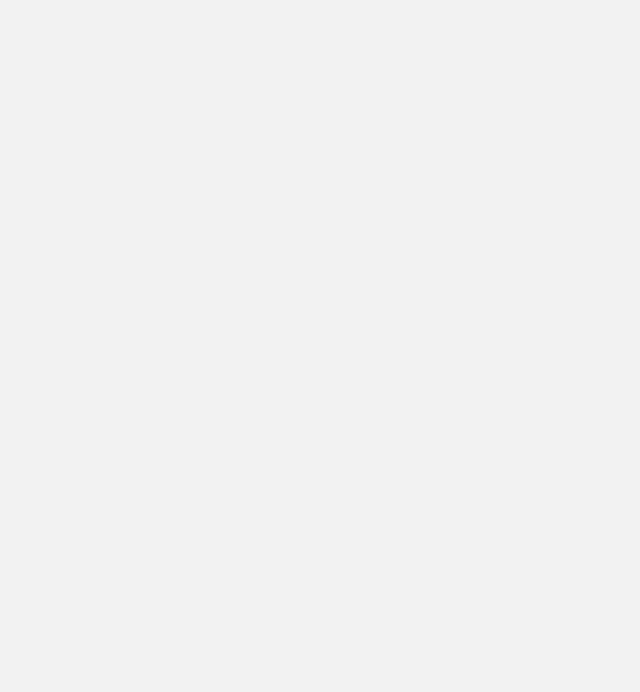
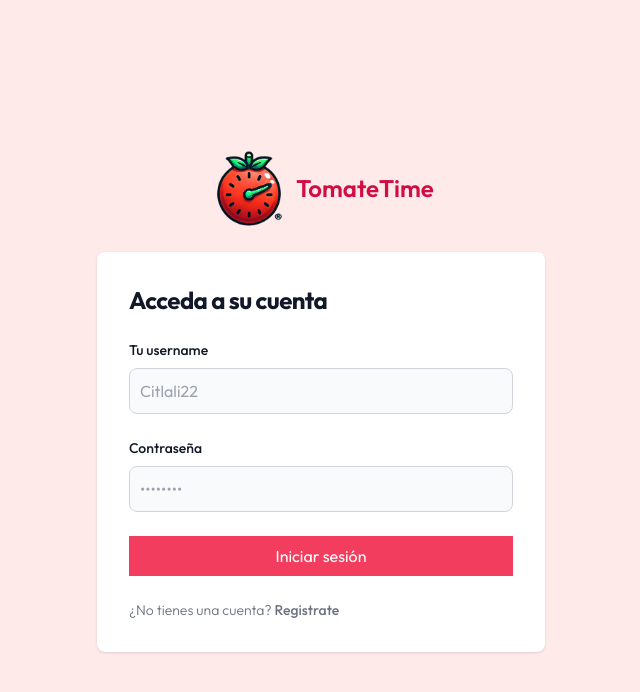
Before and after one commit to sahidAleDev/PhantomFocus_frontend, a Vue app: page /login in a window 1280 px wide. Before the commit this address had no page. Shown: the top 692 px of the page, without its empty margins (319-959 px from the left). Built offline with nearby package versions, Linux system fonts and the light colour scheme.

Commit message:
feat(ui): crea maquetado de LoginView
- Implementa el diseño inicial de la vista LoginView.vue
- Estructura los elementos básicos de la interfaz de inicio de sesión

```diff
--- a/index.html
+++ b/index.html
@@ -4,6 +4,16 @@
     <meta charset="UTF-8">
     <link rel="icon" href="/favicon.ico">
     <meta name="viewport" content="width=device-width, initial-scale=1.0">
+
+    <link rel="preconnect" href="https://fonts.googleapis.com">
+    <link rel="preconnect" href="https://fonts.gstatic.com" crossorigin>
+    <link href="https://fonts.googleapis.com/css2?family=Outfit:wght@100..900&display=swap" rel="stylesheet">
+
+    <style>
+      * {
+        font-family: "Outfit", sans-serif;
+      }
+    </style>
 
     <title>Vite App</title>
   </head>
--- a/src/layouts/HomeLayout.vue
+++ b/src/layouts/HomeLayout.vue
@@ -1,7 +1,7 @@
 <script setup lang="ts">
 
 import { RouterLink } from 'vue-router';
-
+import { ROUTES } from '@/router/names';
 
 /**
  * ------------------------------------------
@@ -15,37 +15,36 @@ import TomateIcon from '@/components/icons/TomatoIcon.vue'
 
 <template>
   <div class="md:min-h-screen md:flex">
-    <aside class="md:w-1/4 bg-[#F23D5E] px-5 py-10 flex flex-col">
+    <aside class="md:w-1/4 bg-[#E42A52] px-5 py-10 flex flex-col">
         <div class="flex items-center justify-center gap-2 flex-wrap">
           <h2 class='text-3xl font-black text-white'>TomatoTime  </h2>
-          <TomateIcon class="size-6 inline-block"/>
         </div>
 
         <nav class="mt-10 flex-grow">
           <RouterLink
             class="text-white text-2xl block mt-2 hover:text-red-300"
-            to="/tareas-hoy"
+            :to="{ name: ROUTES.TODAY_TASK }"
           >
             Hoy
           </RouterLink>
 
           <RouterLink
             class="text-white text-2xl block mt-2 hover:text-red-300"
-            to="/tareas-mañana"
+            :to="{ name: ROUTES.TOMORROW_TASK }"
           >
             Mañana
           </RouterLink>
 
           <RouterLink
             class="text-white text-2xl block mt-2 hover:text-red-300"
-            to="/tareas-semana"
+            :to="{ name: ROUTES.WEEK_TASK }"
           >
             Esta semana
           </RouterLink>
 
           <RouterLink
             class="text-white text-2xl block mt-2 hover:text-red-300"
-            to="/tareas-hoy"
+            :to="{ name: ROUTES.TOMORROW_TASK }"
           >
             Completadas
           </RouterLink>
@@ -54,7 +53,7 @@ import TomateIcon from '@/components/icons/TomatoIcon.vue'
         <nav>
           <RouterLink
             class="text-white text-2xl block mt-2 hover:text-red-300"
-            to="/configuracion"
+            :to="{ name: ROUTES.CONFIGURATION }"
           >
             Configuraciones
           </RouterLink>
--- a/src/router/index.ts
+++ b/src/router/index.ts
@@ -1,5 +1,6 @@
 import { createRouter, createWebHistory } from 'vue-router'
 import HomeLayout from '@/layouts/HomeLayout.vue'
+import { ROUTES } from './names'
 
 const router = createRouter({
   history: createWebHistory(import.meta.env.BASE_URL),
@@ -11,36 +12,33 @@ const router = createRouter({
       children: [
         {
           path: 'tareas-hoy',
-          name: 'today-task',
+          name: ROUTES.TODAY_TASK,
           component: () => import('@/views/TodayPomodoros.vue')
 
         },
         {
           path: 'tareas-mañana',
-          name: 'tomorrow-task',
+          name: ROUTES.TOMORROW_TASK,
           component: () => import('@/views/TomorrowPomodoros.vue')
 
         },
         {
           path: 'tareas-semana',
-          name: 'week-task',
+          name: ROUTES.WEEK_TASK,
           component: () => import('@/views/WeekPomodoros.vue')
 
         },
         {
           path: 'configuracion',
-          name: 'configuration',
+          name: ROUTES.CONFIGURATION,
           component: () => import('@/views/ConfigurationView.vue')
         }
       ]
     },
     {
-      path: '/about',
-      name: 'about',
-      // route level code-splitting
-      // this generates a separate chunk (About.[hash].js) for this route
-      // which is lazy-loaded when the route is visited.
-      component: () => import('@/layouts/HomeLayout.vue')
+      path: '/login',
+      name: ROUTES.LOGIN,
+      component: () => import('@/views/LoginView.vue')
     }
   ]
 })
--- /dev/null
+++ b/src/router/names.ts
@@ -0,0 +1,8 @@
+export enum ROUTES {
+  HOME = 'home',
+  TODAY_TASK = 'today-task',
+  TOMORROW_TASK = 'tomorrow-task',
+  WEEK_TASK = 'week-task',
+  CONFIGURATION = 'configuration',
+  LOGIN = 'login'
+}
--- /dev/null
+++ b/src/types/index.ts
@@ -0,0 +1,4 @@
+export interface User {
+  username: string;
+  password: string;
+}
--- a/src/views/AboutView.vue
+++ /dev/null
@@ -1,15 +0,0 @@
-<template>
-  <div class="about">
-    <h1>This is an about page</h1>
-  </div>
-</template>
-
-<style>
-@media (min-width: 1024px) {
-  .about {
-    min-height: 100vh;
-    display: flex;
-    align-items: center;
-  }
-}
-</style>
--- /dev/null
+++ b/src/views/LoginView.vue
@@ -0,0 +1,72 @@
+<script setup lang="ts">
+  import type { User } from '@/types/index';
+  import { ref } from 'vue';
+
+  const user = ref<User>({
+    username: '',
+    password: '',
+  });
+
+const handleSubmit = () => {
+  console.log(user.value);
+};
+</script>
+
+<template>
+  <div class="min-h-screen">
+    <section class="bg-[#FFEAEA]">
+      <div class="flex flex-col items-center justify-center px-6 py-8 mx-auto h-screen lg:py-0">
+        <a href="#" class="flex items-center mb-6 text-2xl font-semibold text-[#D10D44]">
+          <img class="size-20 mr-2" src="/login-logo.png" alt="logo">
+          TomateTime
+        </a>
+
+        <div class="w-full bg-white rounded-lg shadow dark:border md:mt-0 sm:max-w-md xl:p-0 dark:bg-gray-800 dark:border-gray-700">
+          <div class="p-6 space-y-4 md:space-y-6 sm:p-8">
+            <h1 class="text-xl font-bold leading-tight tracking-tight text-gray-900 md:text-2xl dark:text-white">
+              Acceda a su cuenta
+            </h1>
+            <form class="space-y-4 md:space-y-6" @submit.prevent="handleSubmit">
+              <div>
+                <label for="username" class="block mb-2 text-sm font-medium text-gray-900 dark:text-white">Tu username</label>
+                <input
+                  class="bg-gray-50 border border-gray-300 text-gray-900 rounded-lg focus:ring-primary-600 focus:border-primary-600 block w-full p-2.5 dark:bg-gray-700 dark:border-gray-600 dark:placeholder-gray-400 dark:text-white dark:focus:ring-blue-500 dark:focus:border-blue-500"
+                  id="username"
+                  name="username"
+                  placeholder="Citlali22"
+                  required
+                  type="text"
+                  v-model="user.username"
+                />
+              </div>
+
+              <div>
+                <label for="password" class="block mb-2 text-sm font-medium text-gray-900 dark:text-white">Contraseña</label>
+                <input
+                  class="bg-gray-50 border border-gray-300 text-gray-900 rounded-lg focus:ring-primary-600 focus:border-primary-600 block w-full p-2.5 dark:bg-gray-700 dark:border-gray-600 dark:placeholder-gray-400 dark:text-white dark:focus:ring-blue-500 dark:focus:border-blue-500"
+                  id="password"
+                  name="password"
+                  placeholder="••••••••"
+                  required
+                  type="password"
+                  v-model="user.password"
+                />
+              </div>
+
+              <button
+                type="submit"
+                class="w-full py-2 text-white bg-[#F23D5E]"
+              >
+                Iniciar sesión
+              </button>
+              <p class="text-sm font-light text-gray-500 dark:text-gray-400">
+                ¿No tienes una cuenta?
+                <a href="#" class="font-medium text-primary-600 hover:underline dark:text-primary-500">Registrate</a>
+              </p>
+            </form>
+          </div>
+        </div>
+      </div>
+    </section>
+  </div>
+</template>
--- a/src/views/TodayPomodoros.vue
+++ b/src/views/TodayPomodoros.vue
@@ -51,7 +51,7 @@ onBeforeMount(async () => {
 
 <template>
   <div class="space-y-6">
-    <h1 class="font-black text-4xl text-[#6A0D22]">Hoy</h1>
+    <h1 class="font-black text-4xl text-[#D10D44]">Hoy</h1>
 
 
     <PomodoroCreate :configurations="configurations" />
```
Also changed, not shown: public/login-logo.png (added).
